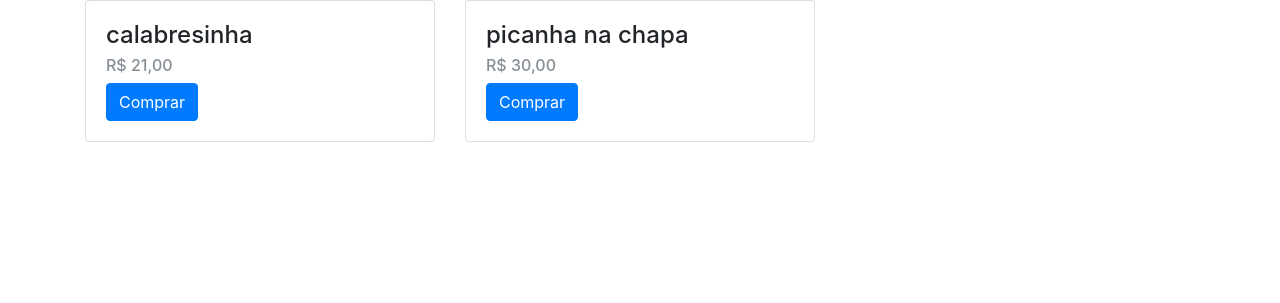
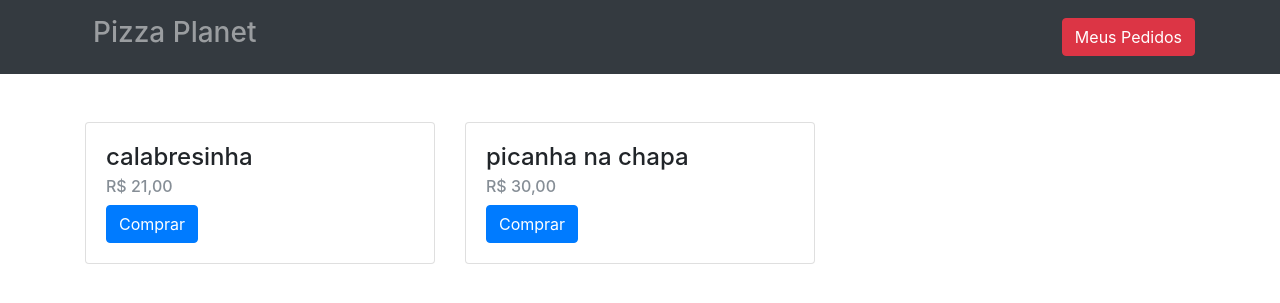
Before and after one commit to marcelobgs/carrinho-pizzaria, a PHP site: page / in a window 1280 px wide. Shown: the top 303 px of the page. Run offline with PHP 8.4, Linux system fonts and the light colour scheme; data comes from the database, SQL or seed files in the repository.

Commit message:
alterações pizza

```diff
--- a/index.php
+++ b/index.php
@@ -5,32 +5,70 @@
 ?>
 <!DOCTYPE html>
 <html lang="pt-br">
+
 <head>
 	<meta charset="UTF-8">
 	<title>Carrinho de Compras</title>
 	<link rel="stylesheet" href="https://maxcdn.bootstrapcdn.com/bootstrap/4.0.0-beta.2/css/bootstrap.min.css" />
 
 </head>
+
 <body>
+
+<nav class="navbar navbar-expand-lg navbar-dark bg-dark">
+
         <div class="container">
+
+            <button class="navbar-toggler" type="button" data-toggle="collapse" data-target="#navbarSite">
+                <span class="navbar-toggler-icon"></span>
+            </button>
+
+            <div class="collapse navbar-collapse" id="navbarSite">
+
+                <!-- <<<<<<< HEAD -->
+                <ul class="navbar-nav mr-auto ">
+
+                    <li class="nav-item  pr-5">
+                        <a class="nav-link" href="index.php">
+                            <h3>Pizza Planet</h3>
+                        </a>
+                    </li>
+                </ul>
+
+
+                <form class="form-inline">
+                    <a href="carrinho.php" class="btn btn-danger" target="_top">Meus Pedidos</a>
+                </form>
+
+            </div>
+
+        </div>
+
+    </nav>
+
+<div class="container">
+		<div class="my-5">
 			<div class="row">
-			<?php foreach($pizzas as $pizza) : ?>
+
+				<?php foreach ($pizzas as $pizza) : ?>
 					<div class="col-4">
 						<div class="card">
 							<div class="card-body">
-							 <h4 class="card-title"><?php echo $pizza['sabor']?></h4>
+								<h4 class="card-title"><?php echo $pizza['sabor'] ?></h4>
 								<h6 class="card-subtitle mb-2 text-muted">
-							  	R$ <?php echo number_format($pizza['preco'], 2, ',', '.')?>
+									R$ <?php echo number_format($pizza['preco'], 2, ',', '.') ?>
 								</h6>
 
-							 <a class="btn btn-primary" href="carrinho.php?acao=add&id=<?php echo $pizza['id']?>" class="card-link">Comprar</a>
+								<a class="btn btn-primary" href="carrinho.php?acao=add&id=<?php echo $pizza['id'] ?>" class="card-link">Comprar</a>
 							</div>
 						</div>
 					</div>
 
-			<?php endforeach;?>
+				<?php endforeach; ?>
+			</div>
 		</div>
 	</div>
 
 </body>
+
 </html>
```
Also changed, not shown: carrinho.php (+33 -1 lines). Lines whose indentation alone changed are shown as unchanged.
